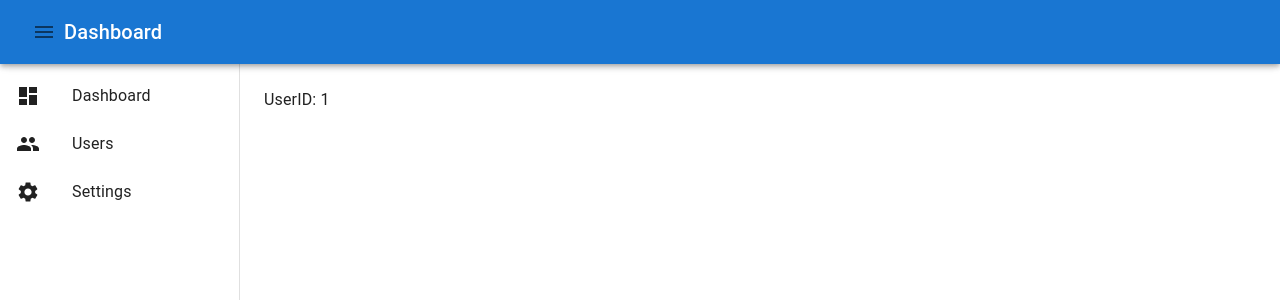
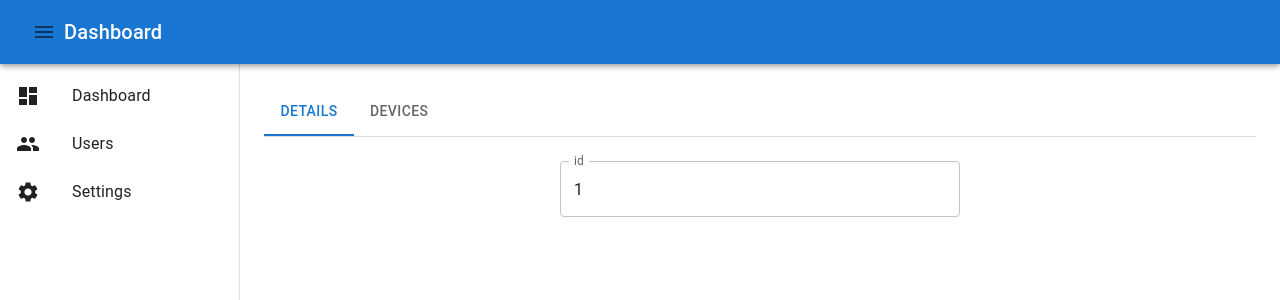
Before and after one commit to hirokazu-kobayashi-koba-hiro/idp-admin-dashboard, a Next.js app: page /users/1 in a window 1280 px wide. Shown: the top 300 px of the page. Built offline with nearby package versions, Linux system fonts and the light colour scheme; no server answers.

Commit message:
implement page user detail

```diff
--- a/src/app/(authenticated)/users/[id]/page.tsx
+++ b/src/app/(authenticated)/users/[id]/page.tsx
@@ -1,11 +1,73 @@
 "use client";
 
-import { use } from "react";
+import { useQuery } from "@tanstack/react-query";
+import { useAtom } from "jotai";
+import { systemAlertAtom } from "@/state/SystemState";
+import { User } from "@/app/api/admin/users/route";
+import { Box, TextField, Typography } from "@mui/material";
+import { Loading } from "@/components/Loading";
+import {TabPanels} from "@/components/TabPanels";
+import {UserDetails} from "@/components/users/UserDetails";
 
 const UserEditionPage = ({ params }: { params: Promise<{ id: string }> }) => {
-  const resolvedParams = use(params);
+  const [, setSystemAlert] = useAtom(systemAlertAtom);
 
-  return <div>UserID: {resolvedParams.id}</div>;
+  const { data, error, isPending } = useQuery({
+    queryKey: [""],
+    queryFn: async () => {
+      const resolvedParams = await params;
+      const userId = resolvedParams.id;
+      const response = await fetch(`/api/admin/users/${userId}`);
+      if (!response.ok) {
+        setSystemAlert({
+          open: true,
+          title: "error",
+          body: null,
+          onClickPositiveButton: () => {
+            console.log("onClickPositiveButton");
+          },
+          onClickNegativeButton: () => {
+            console.log("onClickNegativeButton");
+          },
+        });
+        throw new Error("Network response was not ok");
+      }
+      return response.json();
+    },
+  });
+  if (isPending) {
+    return <Loading />;
+  }
+  if (error) {
+    return <Typography>error</Typography>;
+  }
+
+  const user: User = data;
+  const elements = [
+    {
+      label: "details",
+      node: <UserDetails user={user} />
+    },
+    {
+      label: "devices",
+      node: <Box sx={{
+        display: "flex",
+        flexDirection: "column",
+        gap: 2,
+        maxWidth: 400,
+        margin: "0 auto",
+      }}>
+        <TextField label={"id"} value={user.id} />
+      </Box>
+    }
+  ]
+
+
+  return (
+    <>
+      <TabPanels elements={elements} />
+    </>
+  );
 };
 
 export default UserEditionPage;
--- a/src/app/api/admin/users/[userId]/route.ts
+++ b/src/app/api/admin/users/[userId]/route.ts
@@ -1,7 +1,19 @@
 import { sleep } from "@/functions/sleep";
+import { userList } from "@/app/api/admin/users/route";
+import { NextRequest } from "next/server";
 
-export async function DELETE(userId: string): Promise<Response> {
-  console.log(userId);
+export async function GET(request: NextRequest, { params }: { params: { userId: string }}): Promise<Response> {
+  await sleep(500);
+  const user = userList.find((user) => user.id === params.userId);
+  console.log(params.userId, user);
+  if (!user) {
+    return Response.error();
+  }
+  return Response.json(user);
+}
+
+export async function DELETE(request: NextRequest, { params }: { params: { userId: string }}): Promise<Response> {
+  console.log(params.userId);
   await sleep(500);
   return Response.json(null);
 }
--- a/src/app/api/admin/users/route.ts
+++ b/src/app/api/admin/users/route.ts
@@ -6,12 +6,13 @@ export type User = {
   email: string;
 };
 
+export const userList = [
+  { id: "1", name: "Alice", email: "alice@example.com" },
+  { id: "2", name: "Bob", email: "bob@example.com" },
+  { id: "3", name: "Charlie", email: "charlie@example.com" },
+];
+
 export async function GET(): Promise<Response> {
-  const data = [
-    { id: "1", name: "Alice", email: "alice@example.com" },
-    { id: "2", name: "Bob", email: "bob@example.com" },
-    { id: "3", name: "Charlie", email: "charlie@example.com" },
-  ];
   await sleep(500);
-  return Response.json(data);
+  return Response.json(userList);
 }
--- /dev/null
+++ b/src/components/users/UserDetails.tsx
@@ -0,0 +1,22 @@
+import {Box, TextField} from "@mui/material";
+import {User} from "@/app/api/admin/users/route";
+
+type UserDetailsProps = {
+    user: User,
+}
+
+export const UserDetails = (props: UserDetailsProps) => {
+    const { user } = props;
+
+    return (
+        <Box sx={{
+            display: "flex",
+            flexDirection: "column",
+            gap: 2,
+            maxWidth: 400,
+            margin: "0 auto",
+        }}>
+            <TextField label={"id"} value={user.id} />
+        </Box>
+    )
+}
```
